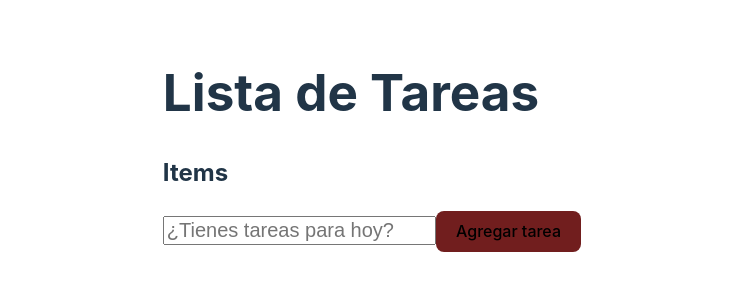
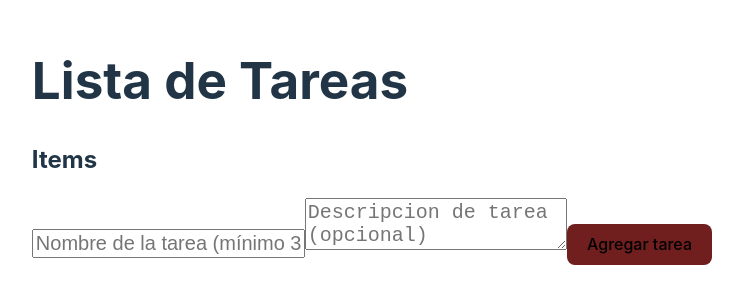
Before and after one commit to JasonAnariba/my-react-task-list, a React (Vite) app in the folder My-Task-list/: page / in a window 1280 px wide. Shown: the part 251-554 px from the top of the page, without its empty margins (268-1011 px from the left). Built offline with nearby package versions, Linux system fonts and the light colour scheme.

Commit message:
Project-4

```diff
--- a/My-Task-list/src/App.jsx
+++ b/My-Task-list/src/App.jsx
@@ -10,25 +10,38 @@ function useTareasIniciales() {
 function useTareas() {
   const [lista, setLista] = useState(useTareasIniciales);
   const [newNote, setNewNote] = useState("");
-  const [editNote, setEditNote] = useState(null);
-
+  const [newDescription, setNewDescription] = useState("");
+  const [editNote, setEditNote] = useState(-1);
+  const [errorMessage, setErrorMessage] = useState("");
 
   useEffect(() => {
     localStorage.setItem("tareas", JSON.stringify(lista));
   }, [lista]);
 
   const agregarTarea = () => {
-  if (newNote.trim() !== "") {
-    if(editNote ===null){
-    setLista([...lista, { texto: newNote, completada: true }]);
+    if (newNote.trim().length >= 3) {
+      const newTask = {
+        texto: newNote,
+        descripcion: newDescription,
+        completada: false,
+      };
+      if (editNote === -1) {
+        setLista([...lista, newTask]);
       } else {
         const newList = [...lista];
-    newList[editNote].texto = newNote
+        newList[editNote] = newTask;
         setLista(newList);
-    setEditNote(null);
+        setEditNote(-1);
       }
       setNewNote("");
+      setNewDescription("");
+      setErrorMessage("");
+    }else{
+      setErrorMessage("La tarea debe tener al menos 3 caracteres");
+      window.alert("La tarea debe tener al menos 3 caracteres");
     }
+
+    setErrorMessage("")
   };
 
   const marcarTarea = (index) => {
@@ -40,8 +53,8 @@ const marcarTarea = (index) => {
   const editarTarea = (index) => {
     setEditNote(index);
     setNewNote(lista[index].texto);
+    setNewDescription(lista[index].descripcion); // Asegúrate de pasar la descripción
   };
-
 
   const eliminarTarea = (index) => {
     const newList = [...lista];
@@ -49,8 +62,18 @@ const eliminarTarea = (index) => {
     setLista(newList);
   };
 
-return { lista, newNote, setNewNote, agregarTarea, marcarTarea, editarTarea, eliminarTarea };
+  return {
+    lista,
+    newNote,
+    setNewNote,
+    agregarTarea,
+    newDescription,
+    setNewDescription,
+    marcarTarea,
+    editarTarea,
+    eliminarTarea,
   };
+}
 
 function App() {
   const {
@@ -58,22 +81,38 @@ function App() {
     newNote,
     setNewNote,
     agregarTarea,
+    newDescription,
+    setNewDescription,
     marcarTarea,
     editarTarea,
     eliminarTarea,
   } = useTareas();
 
+  const handleSubmit = (e) => {
+    e.preventDefault();
+    agregarTarea();
+  }
+
   return (
     <div className="App">
       <Header />
+      <form onSubmit={handleSubmit}>
+
         <input
           type="text"
           value={newNote}
           onChange={(e) => setNewNote(e.target.value)}
-        placeholder="¿Tienes tareas para hoy?"
+          placeholder="Nombre de la tarea (mínimo 3 caracteres)"
           style={{ fontSize: "20px" }}
         />
-      <button onClick={agregarTarea}>Agregar tarea</button>
+        <textarea
+        value={newDescription}
+        onChange={(e) => setNewDescription(e.target.value)}
+        placeholder="Descripcion de tarea (opcional)"
+        style={{fontSize: "20px"}}
+        />
+        <button type="submit">Agregar tarea</button>
+      </form>
       <ListaNotas
         list={lista}
         marcarTarea={marcarTarea}
--- a/My-Task-list/src/Components/Task.jsx
+++ b/My-Task-list/src/Components/Task.jsx
@@ -1,14 +1,21 @@
 export const Nota = (props) => {
     const { note, estadoTarea, eliminarTarea, editarTarea} = props;
 
+    if (!note || !note.texto) {
+      return null; // O muestra un mensaje de error, o simplemente no renderiza nada
+    }
+
     function revisiondetarea() {
+
       return note.completada ? 'pendiente' : 'completada';
     }
+
     const estado = revisiondetarea();
     return (
       <ul>
       <li>
        <span><strong>{note.texto}</strong></span>
+       {note.descripcion && <p>{note.descripcion}</p>}
       <button onClick={estadoTarea}>{estado}</button>
       <button onClick={eliminarTarea}>Eliminar</button>
       <button onClick={editarTarea}>Editar Tarea</button>
```
Lines whose indentation alone changed are shown as unchanged.
